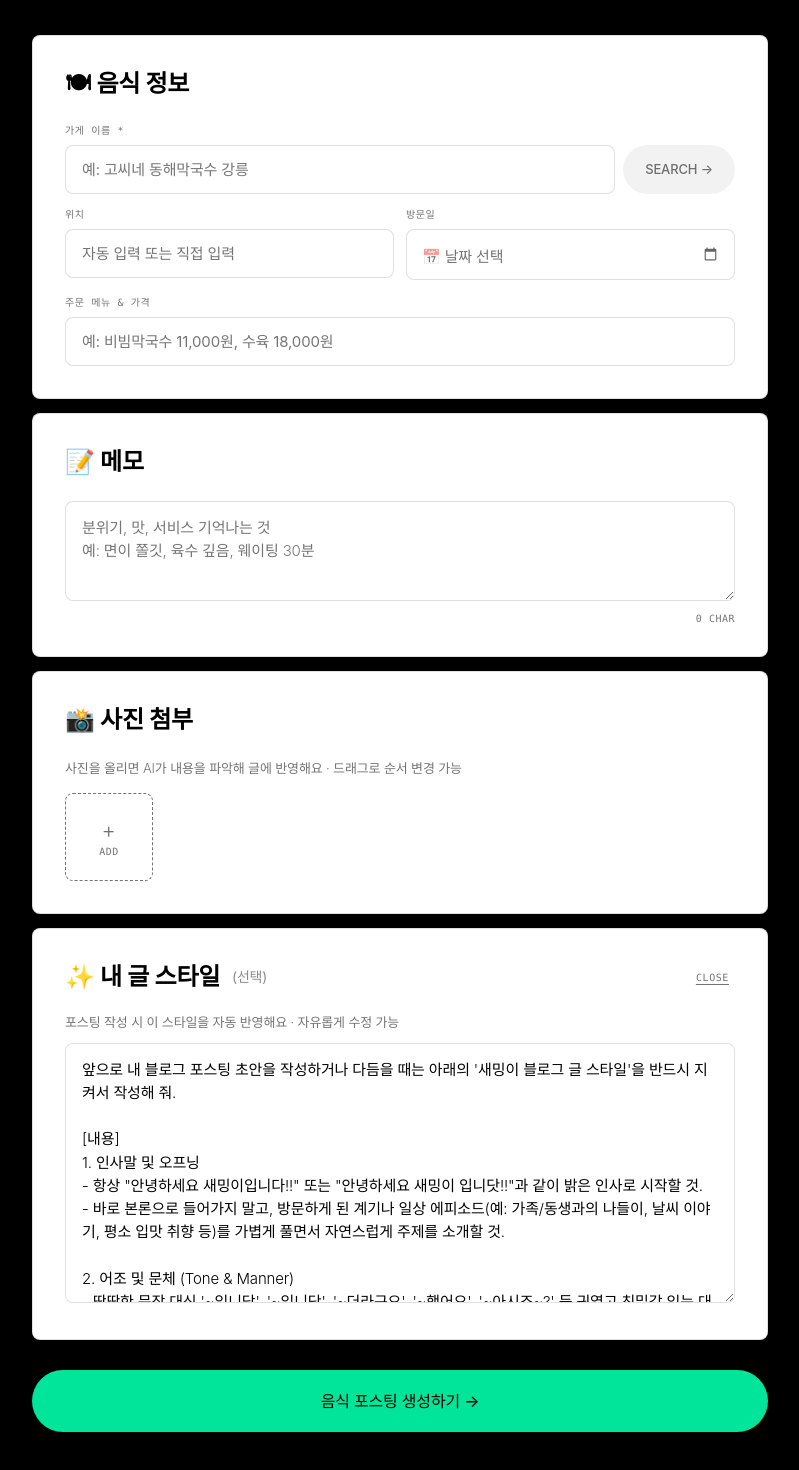
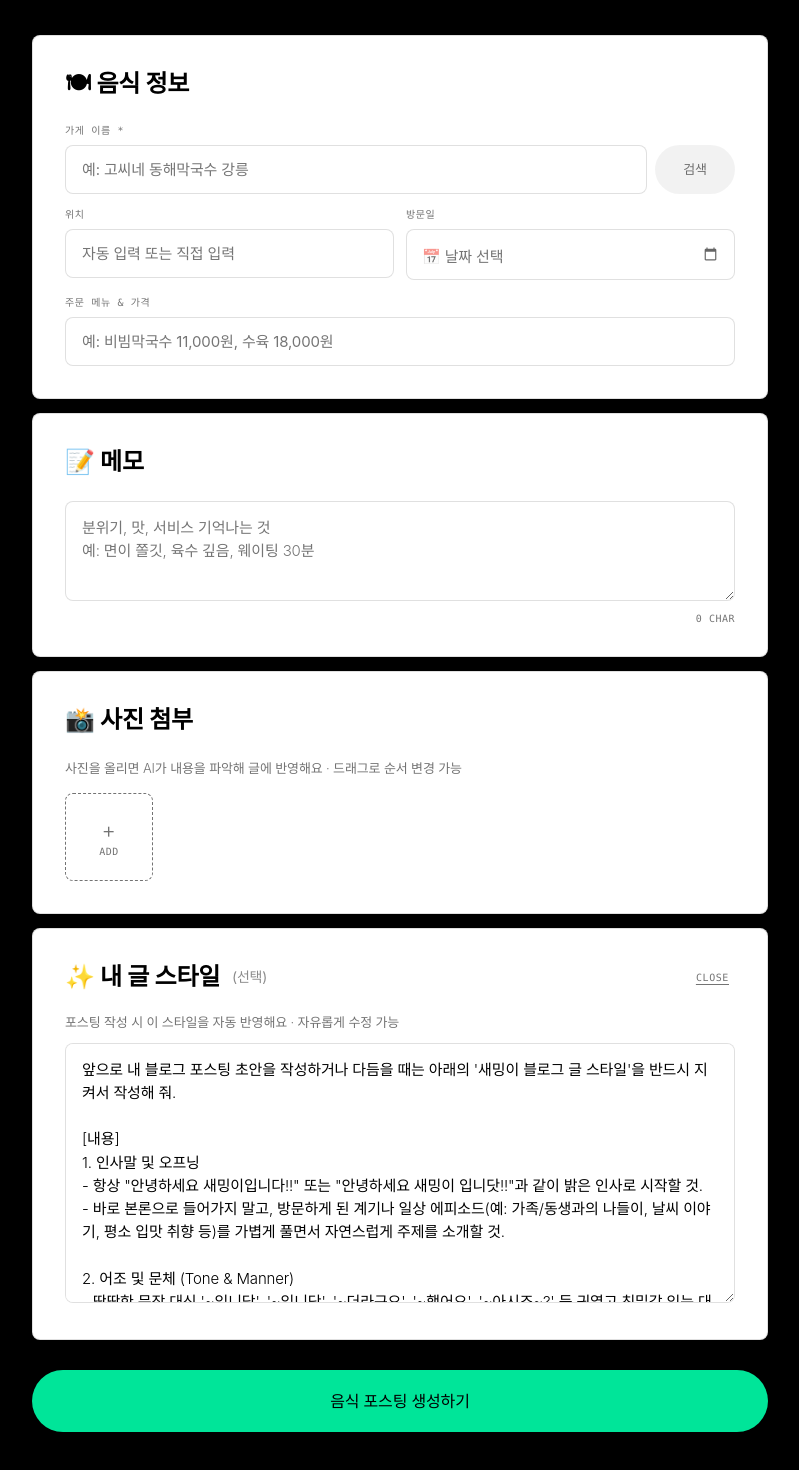
Before and after one commit to donggil-ux/naver-blog-writer, a React (Vite) app: page / in a window 1280 px wide. Shown: the part 346-1816 px from the top of the page, without its empty margins (240-1039 px from the left). Built offline with nearby package versions, Linux system fonts and the light colour scheme; a web font is replaced by a local one.

Commit message:
fix: remove arrows from CTA/search, change SEARCH to 검색

```diff
--- a/src/App.jsx
+++ b/src/App.jsx
@@ -560,7 +560,7 @@ export default function NaverBlogApp() {
                 color: searching || !name.trim() ? COLORS.muted : COLORS.bg,
                 fontSize: 13, fontWeight: 480, cursor: searching || !name.trim() ? "not-allowed" : "pointer",
                 whiteSpace: "nowrap", minWidth: 80, fontFamily: FF_SANS, letterSpacing: "-0.14px",
-              }}>{searching ? "SEARCHING" : "SEARCH →"}</button>
+              }}>{searching ? "검색중" : "검색"}</button>
             </div>
           </div>
 
@@ -693,7 +693,7 @@ export default function NaverBlogApp() {
 
         {/* 생성 버튼 — CTA 초록색 (gradient 팔레트의 electric green) */}
         <button className="nb-gen" style={{ ...s.genBtn, background: "#00e599", color: "#000000", opacity: loading ? 0.6 : 1 }} onClick={handleGenerate} disabled={loading}>
-          {loading ? "WRITING..." : `${cat.label} 포스팅 생성하기 →`}
+          {loading ? "작성 중..." : `${cat.label} 포스팅 생성하기`}
         </button>
 
         {loading && <Spinner step={loadingStep} theme={t} />}
```
